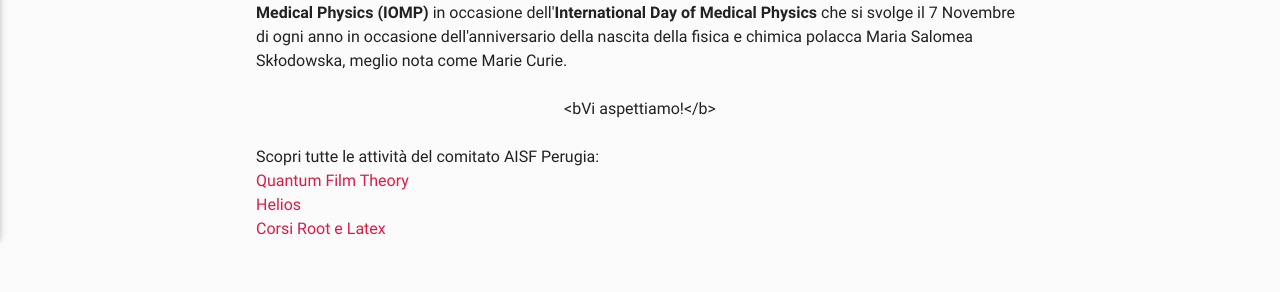
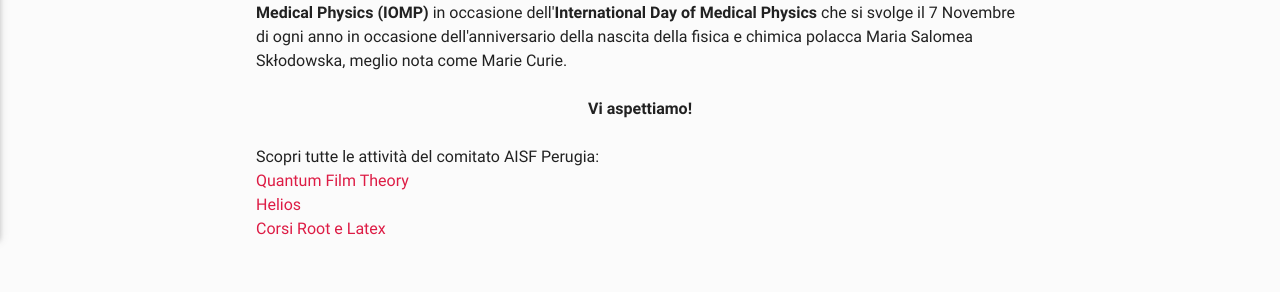
Before and after one commit to ai-sf/aisf_perugia, a Jekyll site: the page built from ProssimiEventi.md, in a window 1280 px wide. Shown: the part 721-1013 px from the top of the page. Built offline with Jekyll 4.4.1, drawn with Linux system fonts in a browser that asks for light colours; nearby versions of some CDN libraries.

Commit message:
Update ProssimiEventi.md

```diff
--- a/ProssimiEventi.md
+++ b/ProssimiEventi.md
@@ -18,7 +18,7 @@ permalink: /ProssimiEventi/
 <br>
 Il 7 Novembre alle ore 16:30 in aula B del Dipartimento di Fisica di Perugia, il comitato locale AISF di Perugia organizzerà il primo <a href="/perugia/CaffèScientifico"> Caffè Scientifico</a> dell'anno accademico 2019/20. <br>Con la partecipazione del Prof.Servoli verranno esplorati alcuni aspetti della Fisica applicati in ambito sanitario con un particolare focus sul ruolo delle Radiazioni Ionizzanti.<br>
 L'evento sarà in contemporanea con una serie di iniziative organizzate dall'<b>International Organization for Medical Physics (IOMP)</b> in occasione dell'<b>International Day of Medical Physics</b> che si svolge  il 7 Novembre di ogni anno in occasione dell'anniversario della nascita della fisica e chimica polacca Maria Salomea Skłodowska, meglio nota come Marie Curie. <br><br>
-<center><bVi aspettiamo!</b></center><br>
+<center><b>Vi aspettiamo!</b></center><br>
 
 Scopri tutte le attività del comitato AISF Perugia:<br>
 <a href="/perugia/QFT"> Quantum Film Theory</a> <br>
```
